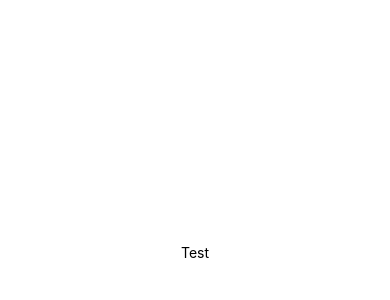
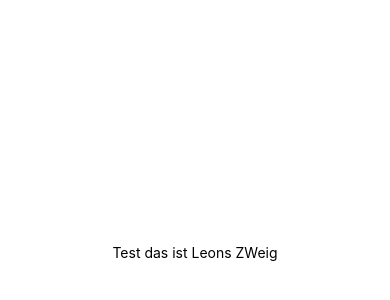
Before and after one commit to leon2402/hsh-projekt-biennale-app, a React Native app: screen / in a window 390 px wide. Shown: the part 170-470 px from the top of the page. Built offline with nearby package versions, Linux system fonts and the light colour scheme.

Commit message:
Nochmal ein Test

```diff
--- a/App.js
+++ b/App.js
@@ -5,7 +5,7 @@ export default class App extends React.Component {
   render() {
     return (
       <View style={styles.container}>
-        <Text>Test</Text>
+        <Text>Test das ist Leons ZWeig</Text>
       </View>
     );
   }
```
